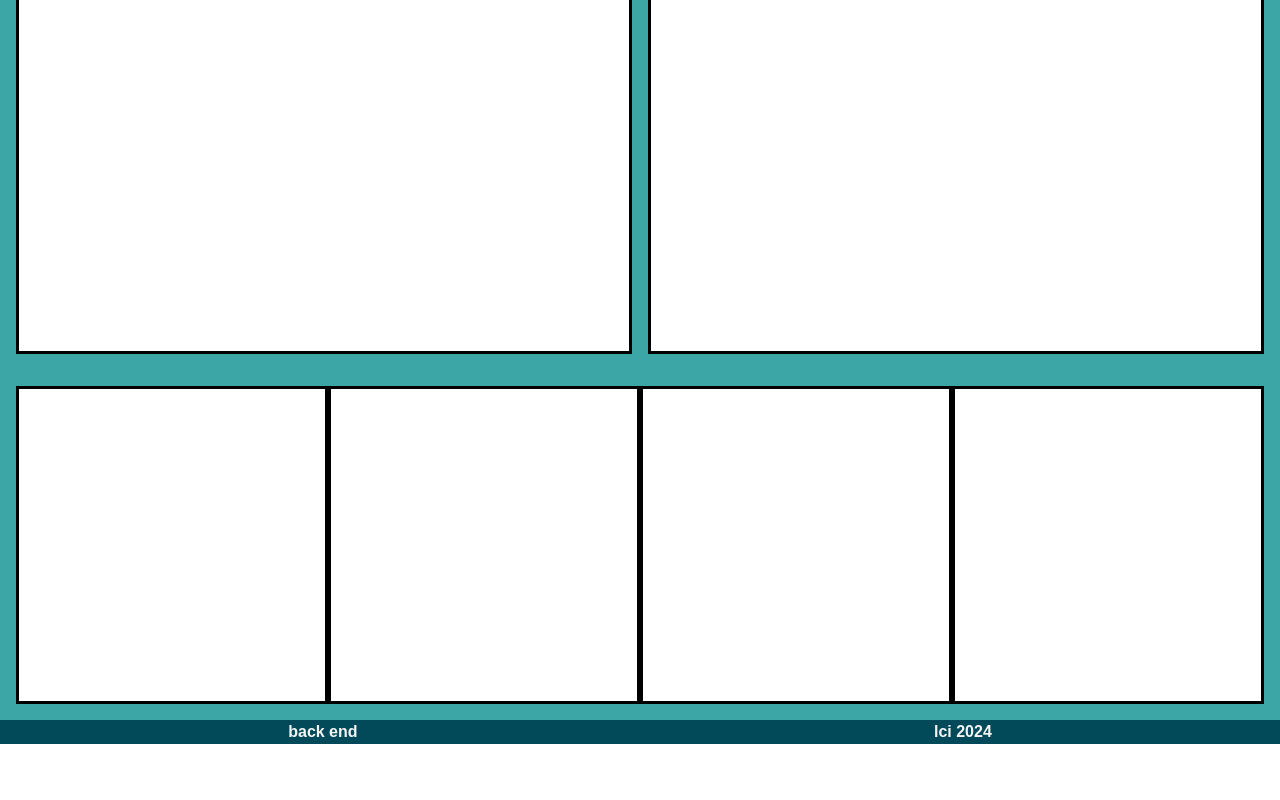
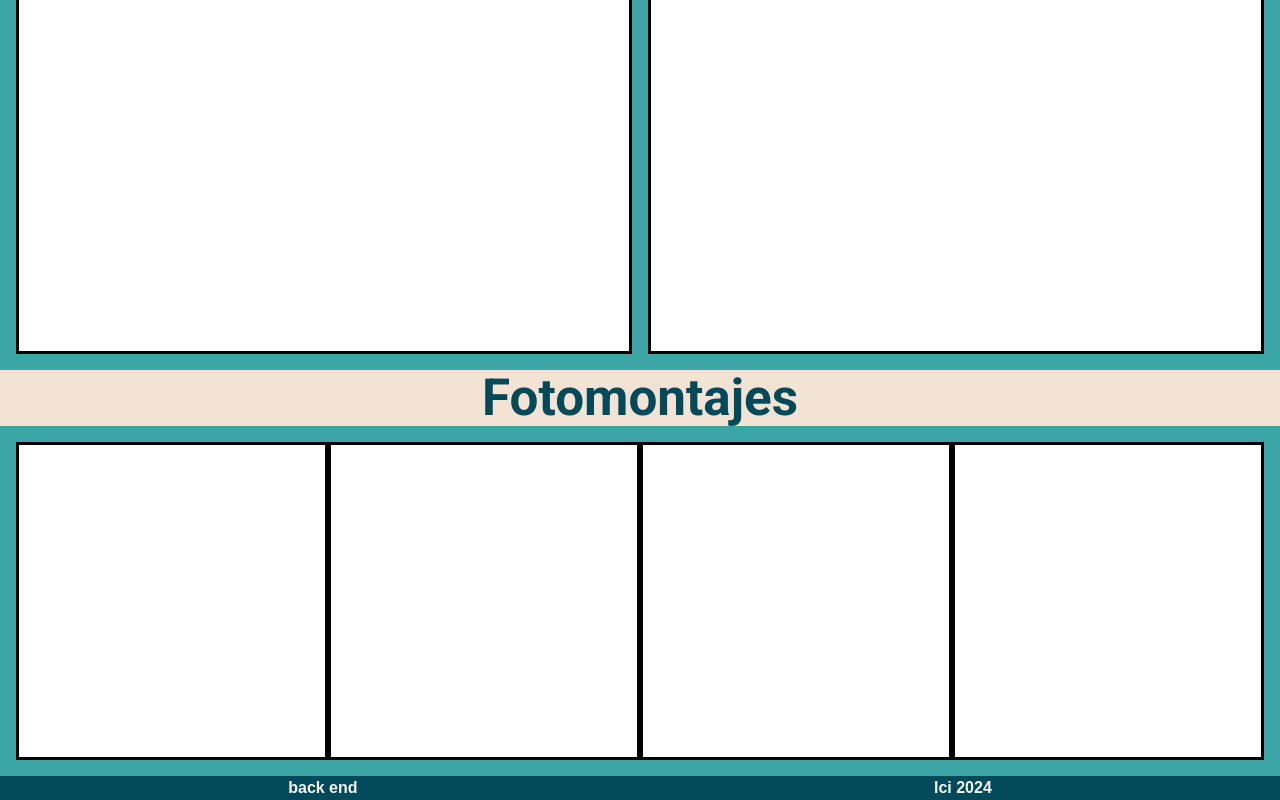
Before and after one commit to GustavoMunoz11/portfolio_blitz, a Vue app: page / in a window 1280 px wide. Shown: the part 640-1440 px from the top of the page. Before the commit the page ends 1384 px from the top, so only its background shows below. Built offline with nearby package versions, Linux system fonts and the light colour scheme.

Commit message:
worksection font

```diff
--- a/src/components/works/WorkSection.vue
+++ b/src/components/works/WorkSection.vue
@@ -4,7 +4,7 @@
 
 <template>
 <section>
-
+<h1>Fotomontajes</h1>
 </section>
 
 </template>
@@ -14,4 +14,10 @@
 section {
     background-color: var(--color-third);
 }
+
+h1 {
+    font-family: "Roboto", bold;
+    color: var(--color-primary);
+}
+
 </style>
```
